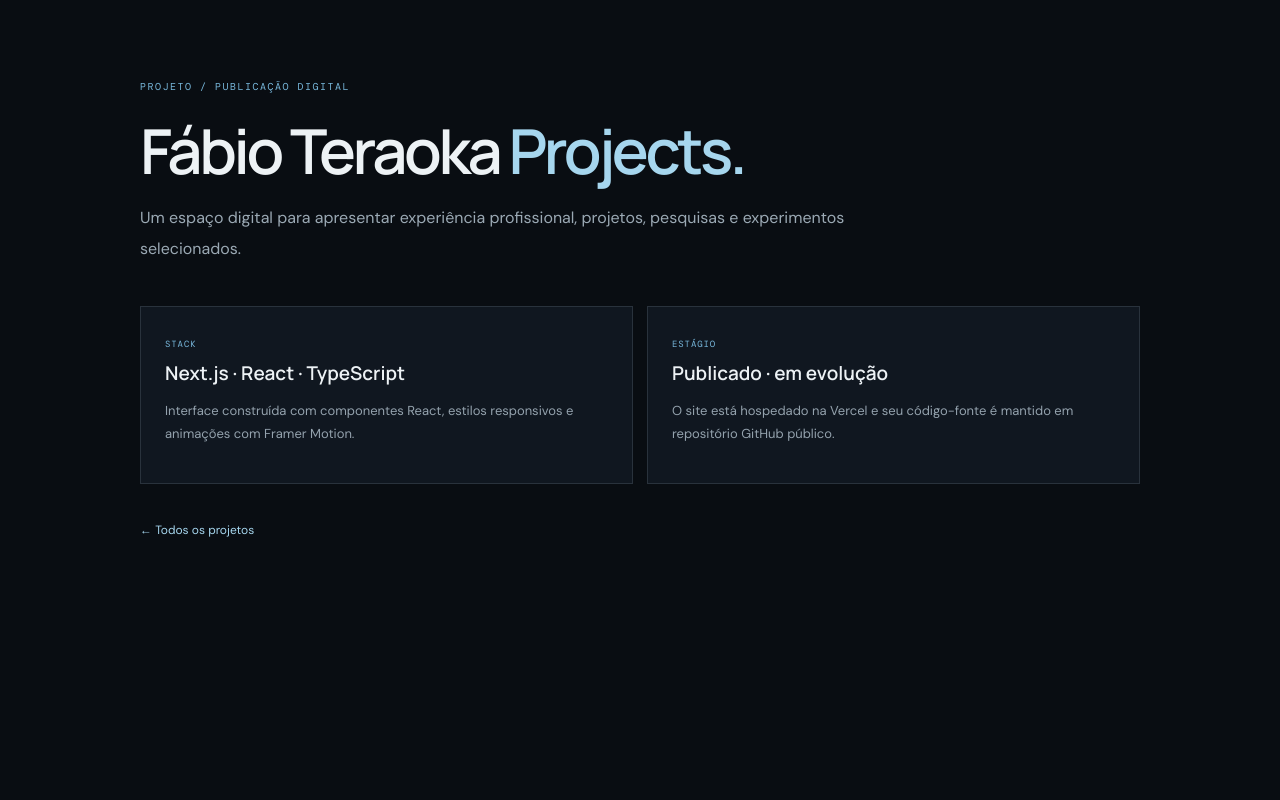
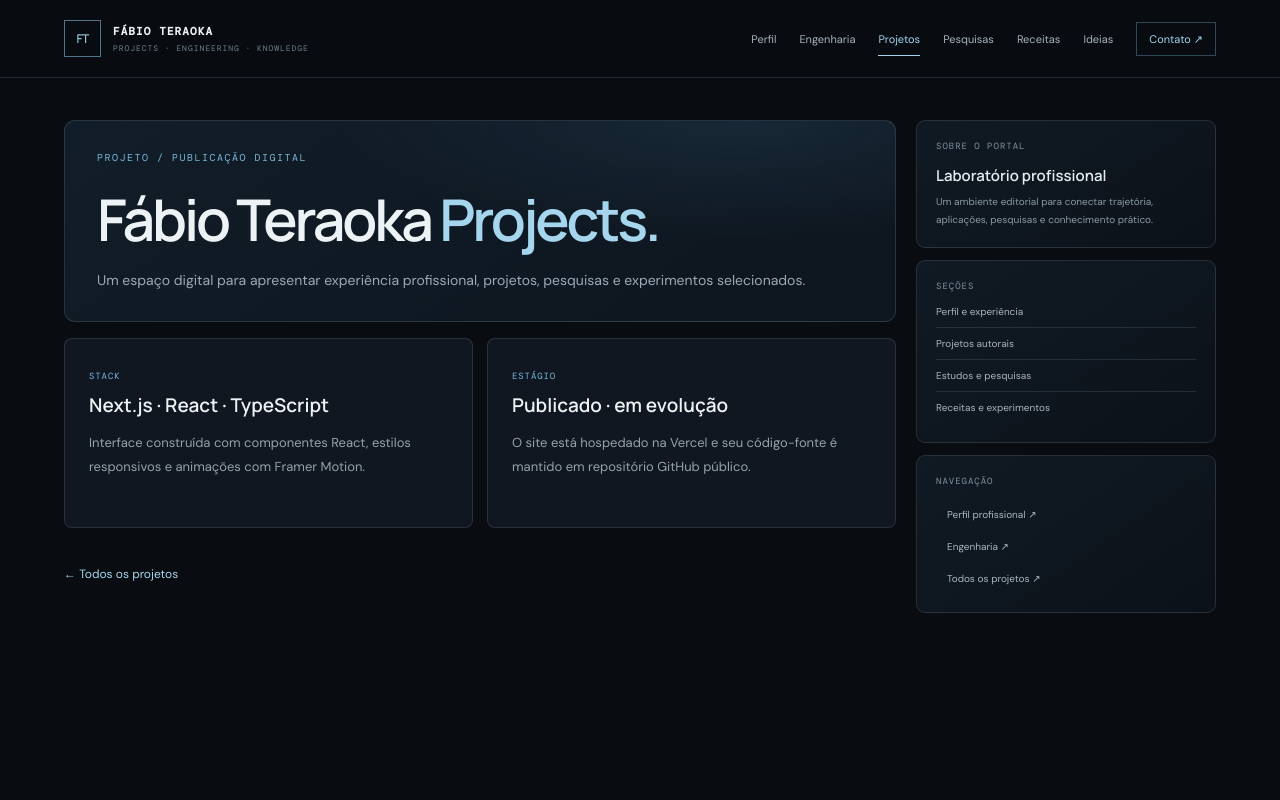
Before and after one commit to fabioteraoka/fabio-teraoka-site, a Next.js app: page /projetos/laboratorio-pessoal in a window 1280 px wide. Shown: the top 800 px of the page. Built offline with nearby package versions, Linux system fonts and the light colour scheme.

Commit message:
Align project detail page with shared portal layout

```diff
--- a/app/projetos/laboratorio-pessoal/page.tsx
+++ b/app/projetos/laboratorio-pessoal/page.tsx
@@ -1,2 +1,27 @@
-import Link from "next/link";
-export default function Project(){return <main className="site-page"><section className="site-page-main"><div className="section-kicker">PROJETO / PUBLICAÇÃO DIGITAL</div><h1>Fábio Teraoka <em>Projects.</em></h1><p className="site-page-lead">Um espaço digital para apresentar experiência profissional, projetos, pesquisas e experimentos selecionados.</p><div className="site-page-grid"><article className="site-page-card"><small>STACK</small><h2>Next.js · React · TypeScript</h2><p>Interface construída com componentes React, estilos responsivos e animações com Framer Motion.</p></article><article className="site-page-card"><small>ESTÁGIO</small><h2>Publicado · em evolução</h2><p>O site está hospedado na Vercel e seu código-fonte é mantido em repositório GitHub público.</p></article></div><Link className="back-link" href="/projetos">← Todos os projetos</Link></section></main>}
+import { PortalChrome } from "../../components/PortalChrome";
+
+export default function Project() {
+  return (
+    <PortalChrome active="projetos">
+      <main className="site-page portal-inner-page">
+        <section className="site-page-main portal-main">
+          <div className="portal-page-grid">
+            <div className="portal-primary-column">
+              <header className="portal-page-intro"><div className="section-kicker">PROJETO / PUBLICAÇÃO DIGITAL</div><h1>Fábio Teraoka <em>Projects.</em></h1><p className="site-page-lead">Um espaço digital para apresentar experiência profissional, projetos, pesquisas e experimentos selecionados.</p></header>
+              <div className="site-page-grid">
+                <article className="site-page-card"><small>STACK</small><h2>Next.js · React · TypeScript</h2><p>Interface construída com componentes React, estilos responsivos e animações com Framer Motion.</p></article>
+                <article className="site-page-card"><small>ESTÁGIO</small><h2>Publicado · em evolução</h2><p>O site está hospedado na Vercel e seu código-fonte é mantido em repositório GitHub público.</p></article>
+              </div>
+              <a className="back-link" href="/projetos">← Todos os projetos</a>
+            </div>
+            <aside className="portal-aside">
+              <section className="portal-aside-card"><span className="profile-index">SOBRE O PORTAL</span><h2>Laboratório profissional</h2><p>Um ambiente editorial para conectar trajetória, aplicações, pesquisas e conhecimento prático.</p></section>
+              <section className="portal-aside-card"><span className="profile-index">SEÇÕES</span><div className="portal-aside-list"><span>Perfil e experiência</span><span>Projetos autorais</span><span>Estudos e pesquisas</span><span>Receitas e experimentos</span></div></section>
+              <section className="portal-aside-card"><span className="profile-index">NAVEGAÇÃO</span><div className="portal-aside-nav"><a href="/sobre">Perfil profissional ↗</a><a href="/engenharia">Engenharia ↗</a><a href="/projetos">Todos os projetos ↗</a></div></section>
+            </aside>
+          </div>
+        </section>
+      </main>
+    </PortalChrome>
+  );
+}
```
